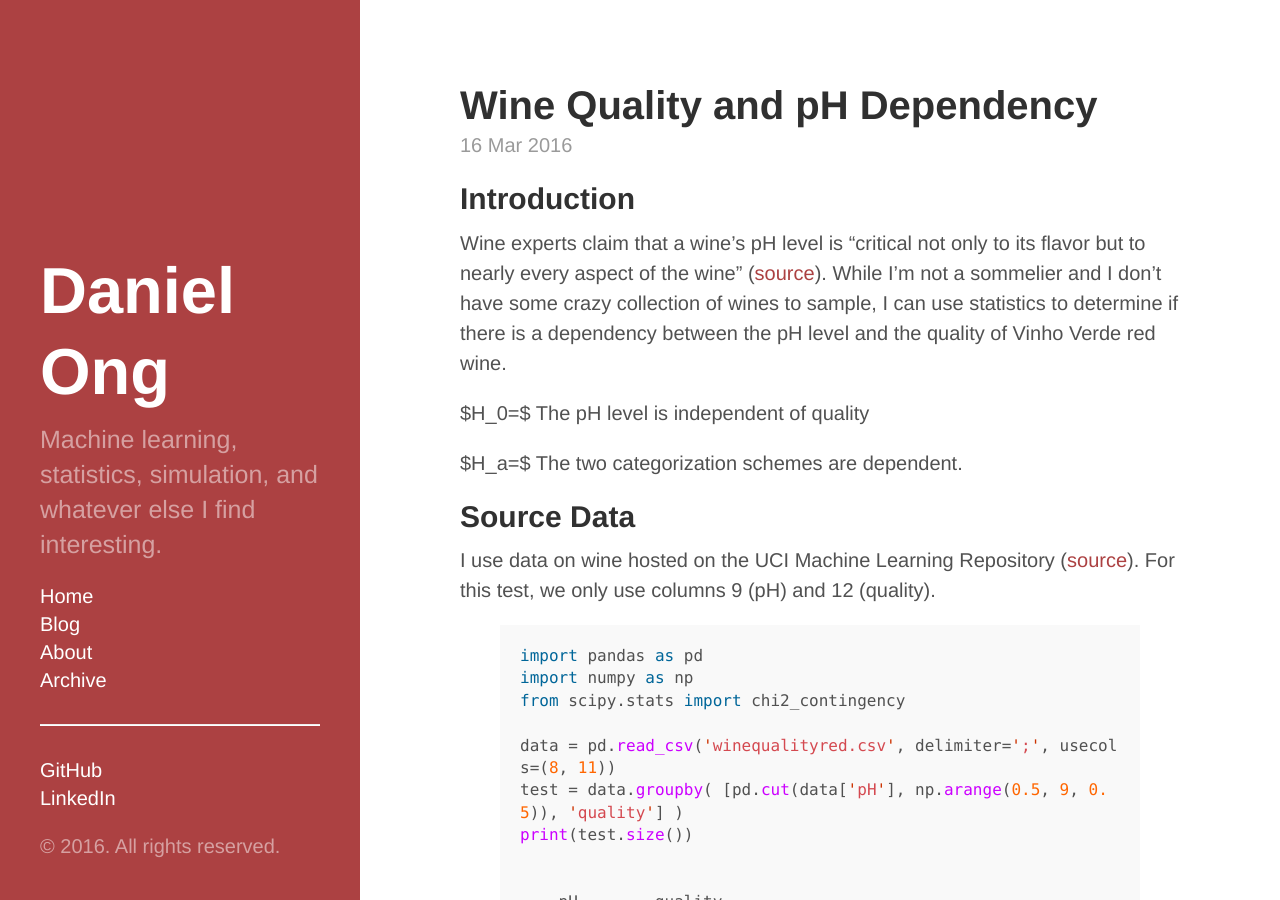
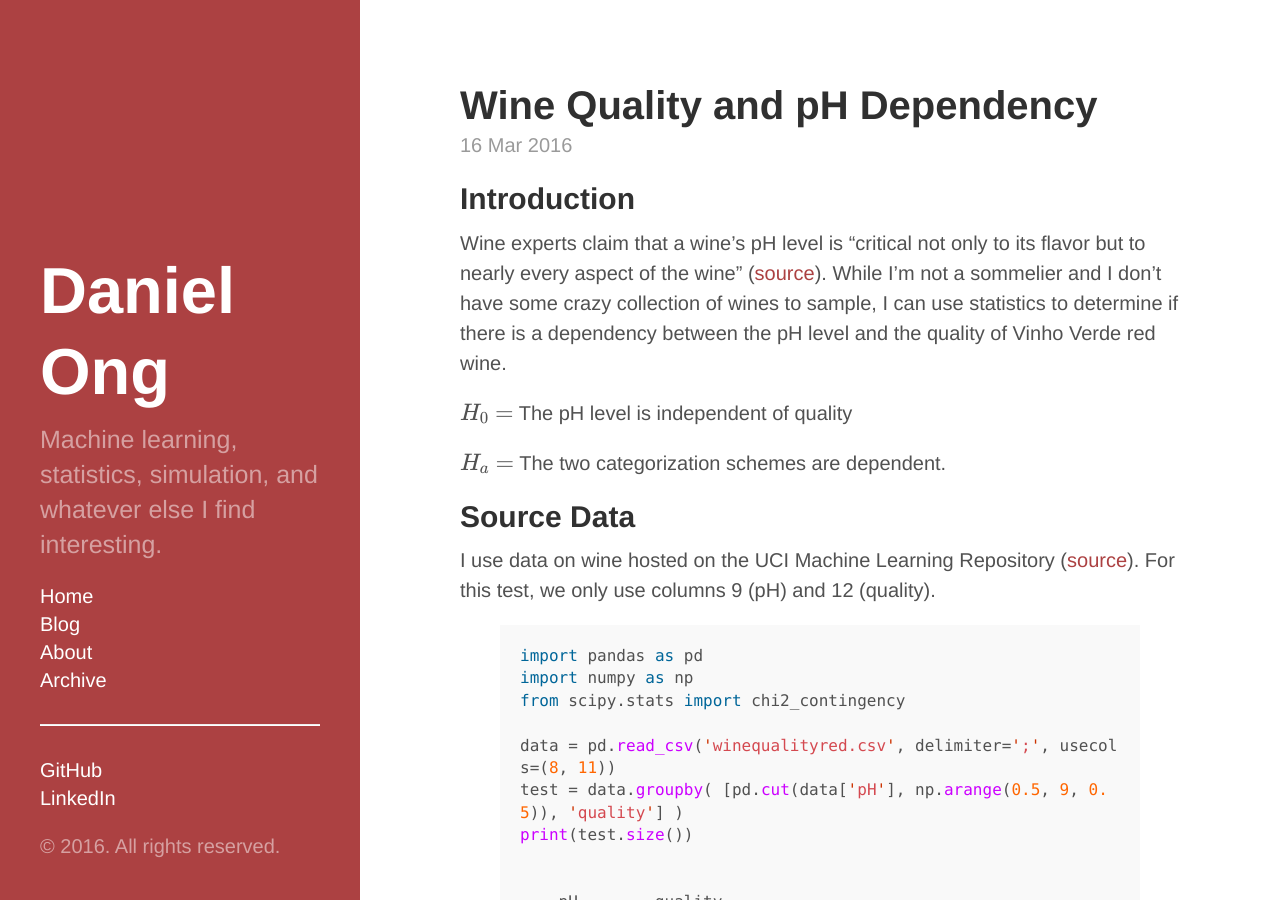
Before and after one commit to danong/danong.github.io, a Jekyll site: the page built from _posts/2016-03-16-wine-quality.md, in a window 1280 px wide and 900 px high. Built offline with Jekyll 4.4.1, drawn with Linux system fonts in a browser that asks for light colours; formulas are drawn with MathJax 3; comment, search, counter and statistics services are not loaded.

Commit message:
Fix inline latex

```diff
--- a/_posts/2016-03-16-wine-quality.md
+++ b/_posts/2016-03-16-wine-quality.md
@@ -7,9 +7,9 @@ title: Wine Quality and pH Dependency
 
 Wine experts claim that a wine's pH level is "critical not only to its flavor but to nearly every aspect of the wine" ([source](http://winemakersacademy.com/importance-ph-wine-making/)). While I'm not a sommelier and I don't have some crazy collection of wines to sample, I can use statistics to determine if there is a dependency between the pH level and the quality of Vinho Verde red wine.
 
-$H_0=$ The pH level is independent of quality
+\\( H_0= \\) The pH level is independent of quality
 
-$H_a=$ The two categorization schemes are dependent.
+\\( H_a= \\) The two categorization schemes are dependent.
 
 ## Source Data
 
```
